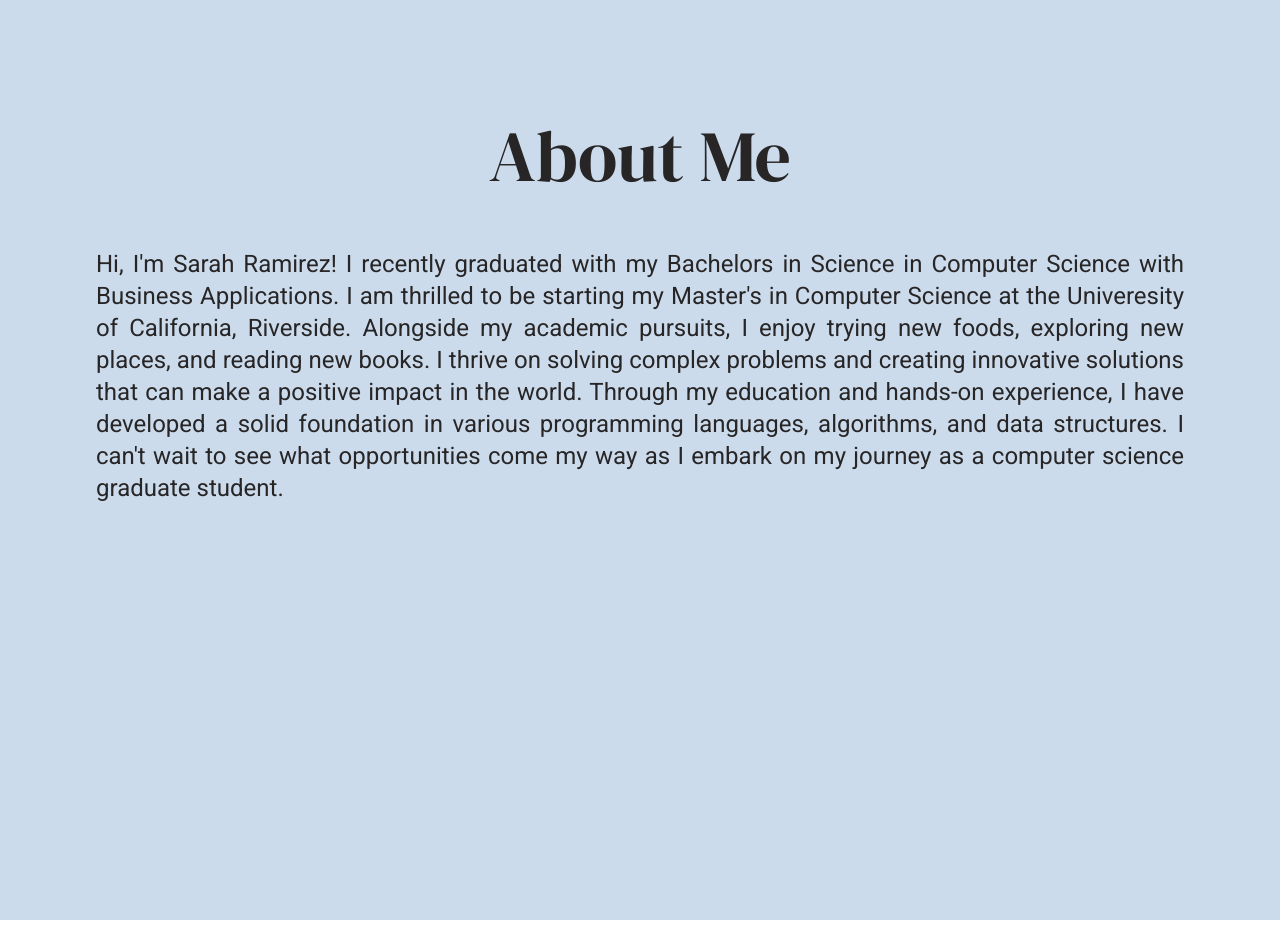
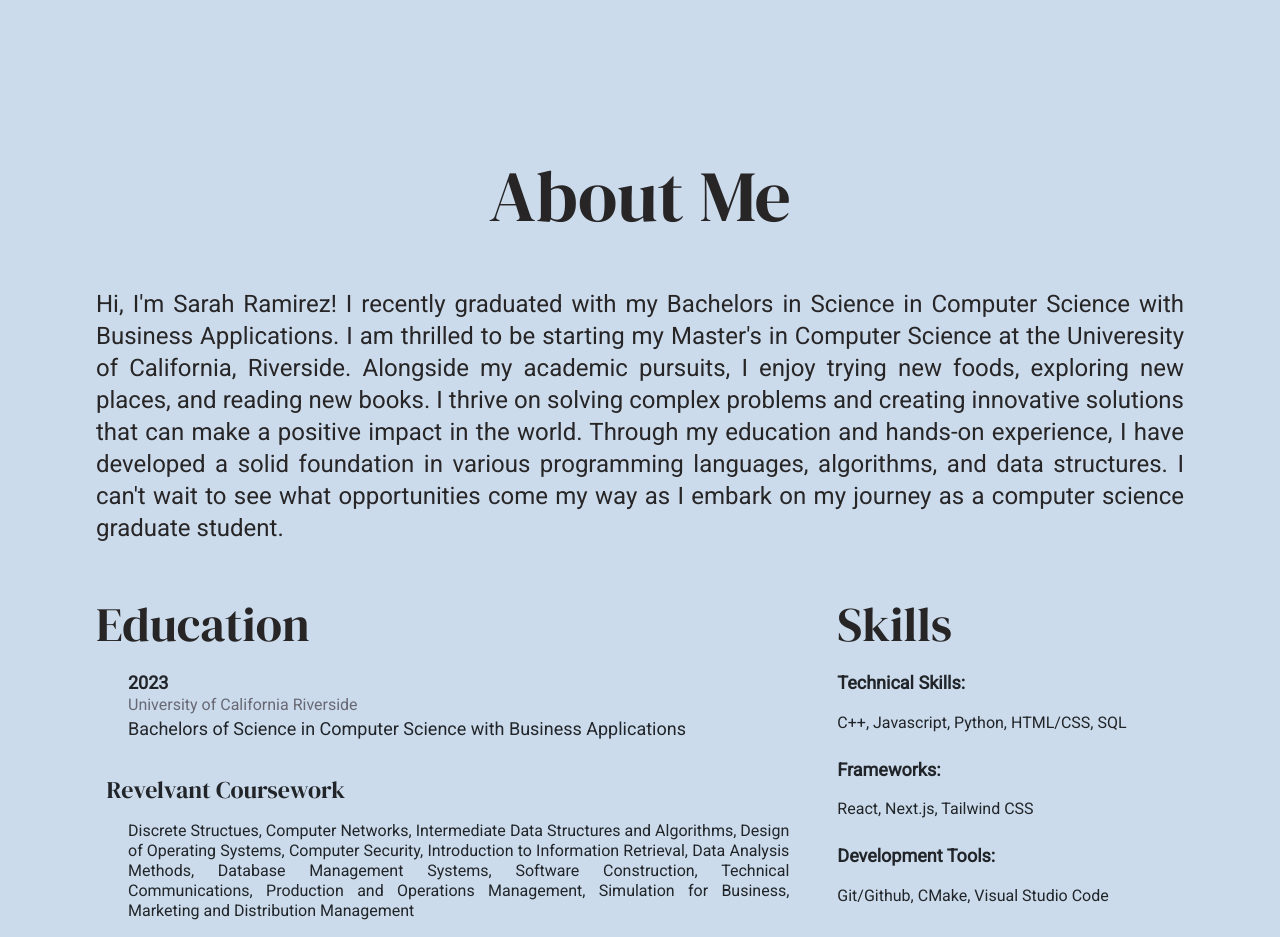
Before and after one commit to Sarah-Rami27/Sarah-Rami27.github.io, a Next.js app: page / in a window 1280 px wide. Shown: the part 680-1617 px from the top of the page. Built offline with nearby package versions, Linux system fonts and the light colour scheme.

Commit message:
about me page done

```diff
--- a/components/AboutMe.js
+++ b/components/AboutMe.js
@@ -6,8 +6,8 @@
 const AboutMe = () => {
   return (
     <>
-      <main className='bg-lightblue min-h-screen flex flex-col'>
-        <p className='text-6xl lg:text-7xl text-darkbrown font-serif-display text-center '>
+      <div className='bg-lightblue min-h-screen flex flex-col' >
+        <p className='mt-10 text-6xl lg:text-7xl text-darkbrown font-serif-display text-center '>
             About Me
         </p>
         <div className='px-24 mt-10'>
@@ -24,7 +24,76 @@
             science graduate student.
           </p>
         </div>
-      </main>
+        <div className='mt-10 flex flex-col px-24'>
+          <Row>
+            <Col md={12} lg={8}>
+              <div >
+                <p className='text-5xl text-darkbrown font-serif-display'>
+                Education
+                </p>
+              </div>
+              <div className='mt-6 mr-6'>
+                <ul>
+                  <li className='text-lg font-roboto font-bold leading-tight'>
+                    2023
+                  </li>
+                  <li className='leading-tight text-gray font-roboto'>
+                   University of California Riverside
+                  </li>
+                  <li className='text-lg font-roboto'>
+                    Bachelors of Science in Computer Science with Business Applications
+                  </li>
+                </ul>
+
+              </div>
+              <div className='mt-8 mr-6'>
+                <p className='text-2xl font-serif-display leading-tight'>
+                  &nbsp; Revelvant Coursework
+                </p>
+                <ul>
+                  <li className='leading-tight font-roboto text-justify'>
+                    Discrete Structues, Computer Networks, Intermediate Data Structures and Algorithms,
+                    Design of Operating Systems, Computer Security, Introduction to Information Retrieval, Data Analysis Methods,
+                    Database Management Systems, Software Construction, Technical Communications, Production
+                    and Operations Management, Simulation for Business, Marketing and Distribution Management
+                  </li>
+                </ul>
+              </div>
+            </Col>
+            <Col md={12} lg={4}>
+              <div>
+                <p className='text-5xl text-darkbrown font-serif-display'>
+                  Skills
+                </p>
+              </div>
+              <div className='mt-6'>
+                <p className='text-lg font-bold font-roboto leading-tight'>
+                  Technical Skills:
+                </p>
+                <p className='font-roboto text-justify'>
+                  C++, Javascript, Python, HTML/CSS, SQL
+                </p>
+              </div>
+              <div className='mt-6'>
+                <p className='text-lg font-bold font-roboto leading-tight'>
+                  Frameworks:
+                </p>
+                <p className='font-roboto'>
+                   React, Next.js, Tailwind CSS
+                </p>
+              </div>
+              <div className='mt-6'>
+                <p className='text-lg font-bold font-roboto leading-tight'>
+                  Development Tools:
+                </p>
+                <p className='font-roboto'>
+                  Git/Github, CMake, Visual Studio Code
+                </p>
+              </div>
+            </Col>
+          </Row>
+        </div>
+      </div>
     </>
   );
 };
--- a/components/Landing.js
+++ b/components/Landing.js
@@ -9,15 +9,15 @@
         <Container className='p-8'>
           <Row className='place-content-center'>
             <Col className='justify-center my-auto' xs={12} sm={10} md={8} lg={8} >
-              <p className='text-7xl md:text-8xl lg:text-9xl text-darkbrown font-serif-display sm:text-left text-center'>
+              <p className='animate__animated animate__fadeInDown text-7xl md:text-8xl lg:text-9xl text-darkbrown font-serif-display sm:text-left text-center'>
                 Sarah <br></br>Ramirez
               </p>
-              <p className='text-2xl md:text-3xl text-darkbrownfont-roboto sm:text-left text-center'>
+              <p className='animate__animated animate__fadeInUp text-2xl md:text-3xl text-darkbrownfont-roboto sm:text-left text-center'>
                 Computer Science Graduate Student
               </p>
             </Col>
             <Col xs={8} sm={7} md={6} lg={4}>
-              <img className="my-8 shadow-xl rounded-full max-w-full h-auto align-middle border-none" src="sarahpic.jpg" alt='Sarah Ramirez Picture' />
+              <img className="animate__animated animate__fadeInRight my-8 shadow-xl rounded-full max-w-full h-auto align-middle border-none" src="sarahpic.jpg" alt='Sarah Ramirez Picture' />
             </Col>
           </Row>
         </Container>
--- a/package.json
+++ b/package.json
@@ -14,6 +14,7 @@
   },
   "dependencies": {
     "@next/font": "13.4.7",
+    "animate.css": "^4.1.1",
     "bootstrap": "5.3.0",
     "next": "13.4.7",
     "react": "18.2.0",
--- a/pages/_document.js
+++ b/pages/_document.js
@@ -11,6 +11,10 @@
           <link
             href="https://fonts.googleapis.com/css2?family=DM+Serif+Display:ital@0;1&family=Roboto:wght@300;400&display=swap" rel="stylesheet"
           />
+          <link
+            rel="stylesheet"
+            href="https://cdnjs.cloudflare.com/ajax/libs/animate.css/4.1.1/animate.min.css"
+          />
         </Head>
         <body>
           <Main />
--- a/tailwind.config.js
+++ b/tailwind.config.js
@@ -13,6 +13,11 @@
       colors: {
         lightblue: '#CBDBEB',
         darkbrown: '#272526',
+        gray: '#686974',
+      },
+      backgroundImage: {
+        // eslint-disable-next-line quotes
+        'ucr-belltower': "url('/public/belltower.png')",
       },
     },
   },
```
Also changed, not shown: public/belltower.png (added), 1 other file (tests, documents, lock files or other folders).
